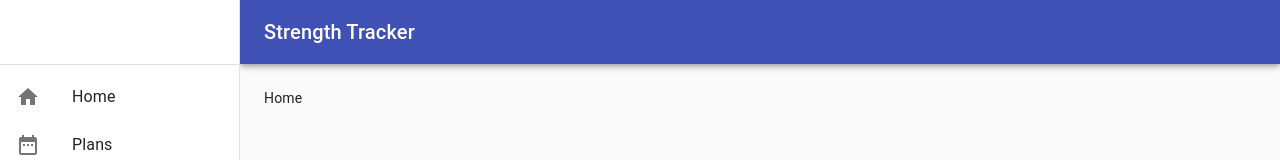
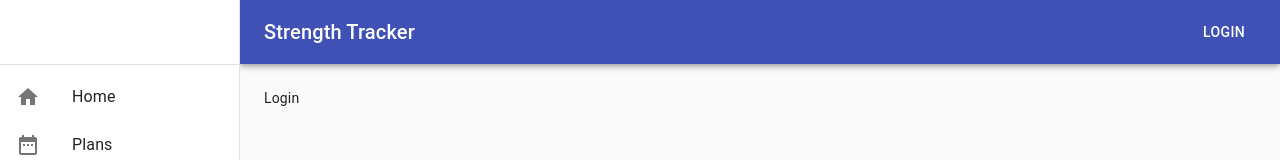
Before and after one commit to fjzink/strength-tracker-frontend, a React (Create React App) app: page /login in a window 1280 px wide. Shown: the top 160 px of the page. Built offline with nearby package versions, Linux system fonts and the light colour scheme; the HTML template or start-up script is replaced by a standard one.

Commit message:
Add Login component and login button on app bar to navigate to login page.

```diff
--- a/src/App.tsx
+++ b/src/App.tsx
@@ -4,6 +4,7 @@ import ResponsiveDrawer from './components/ResponsiveDrawer';
 import { Home } from './components/Home';
 import { Exercises } from './components/Exercises';
 import { Plans } from './components/Plans';
+import { Login } from './components/Login';
 
 function App() {
   return (
@@ -17,6 +18,9 @@ function App() {
             <Route path='/exercises'>
               <Exercises />
             </Route>
+            <Route path='/login' >
+              <Login />
+            </Route>
             <Route path='/'>
               <Home />
             </Route>
--- /dev/null
+++ b/src/components/Login.tsx
@@ -0,0 +1,11 @@
+import React from 'react';
+
+const Login = () => {
+    return (
+        <div>
+            Login
+        </div>
+    );
+};
+
+export { Login };
--- a/src/components/ResponsiveDrawer.tsx
+++ b/src/components/ResponsiveDrawer.tsx
@@ -1,4 +1,5 @@
 import React from 'react';
+import Button from '@material-ui/core/Button';
 import AppBar from '@material-ui/core/AppBar';
 import CssBaseline from '@material-ui/core/CssBaseline';
 import Divider from '@material-ui/core/Divider';
@@ -51,6 +52,9 @@ const useStyles = makeStyles((theme: Theme) =>
     content: {
       flexGrow: 1,
       padding: theme.spacing(3),
+    },
+    login: {
+      marginLeft: 'auto',
     },
   }),
 );
@@ -108,7 +112,7 @@ export default function ResponsiveDrawer(props: any) {
       <Divider />
       <List onClick={closeDrawer}>
         {navButtons.map((item, index) => (
-          <ListItemLink to={item.to} primary={item.primary} icon={item.icon} />
+          <ListItemLink key={item.primary} to={item.to} primary={item.primary} icon={item.icon} />
         ))}
       </List>
     </div>
@@ -133,6 +137,9 @@ export default function ResponsiveDrawer(props: any) {
           <Typography variant="h6" noWrap>
             Strength Tracker
           </Typography>
+          <div className={classes.login}>
+            <Button color="inherit" component={RouterLink} to='/login'>Login</Button>
+          </div>
         </Toolbar>
       </AppBar>
       <nav className={classes.drawer} aria-label="mailbox folders">
```
